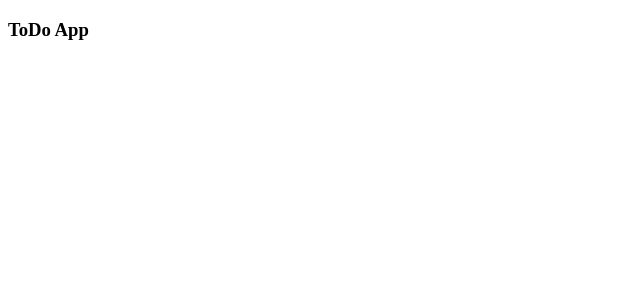
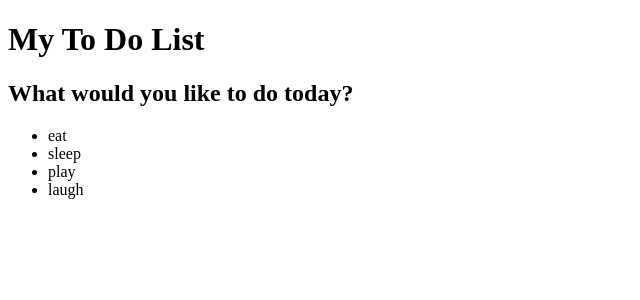
Before and after one commit to Yi-Jacob/angular-todo, an Angular app: page / in a window 1280 px wide. Shown: the top 300 px of the page, without its empty margins (0-640 px from the left). Built offline with nearby package versions, Linux system fonts and the light colour scheme.

Commit message:
added template:

```diff
--- a/src/app/app.component.html
+++ b/src/app/app.component.html
@@ -1,3 +1,8 @@
-<h3>
-  ToDo App
-</h3>
+<div class="main">
+  <h1>My To Do List</h1>
+  <h2>What would you like to do today?</h2>
+
+  <ul>
+    <li *ngFor="let item of items">{{item.description}}</li>
+  </ul>
+</div>
--- a/src/app/app.component.ts
+++ b/src/app/app.component.ts
@@ -5,6 +5,24 @@ import { Component } from '@angular/core';
   templateUrl: './app.component.html',
   styleUrls: ['./app.component.css']
 })
+
 export class AppComponent {
-  title = 'angular-todo';
+  title = 'todo';
+
+  filter: 'all' | 'active' | 'done' = 'all';
+
+  allItems = [
+    { description: 'eat', done: true },
+    { description: 'sleep', done: false },
+    { description: 'play', done: false },
+    { description: 'laugh', done: false },
+  ];
+
+  get items() {
+    if (this.filter === 'all') {
+      return this.allItems;
+    }
+    return this.allItems.filter((item) => this.filter === 'done' ? item.done : !item.done);
+  }
+
 }
--- /dev/null
+++ b/src/app/item.ts
@@ -0,0 +1,4 @@
+export interface Item {
+  description: string;
+  done: boolean;
+}
```
Also changed, not shown: 1 other file (tests, documents, lock files or other folders).
